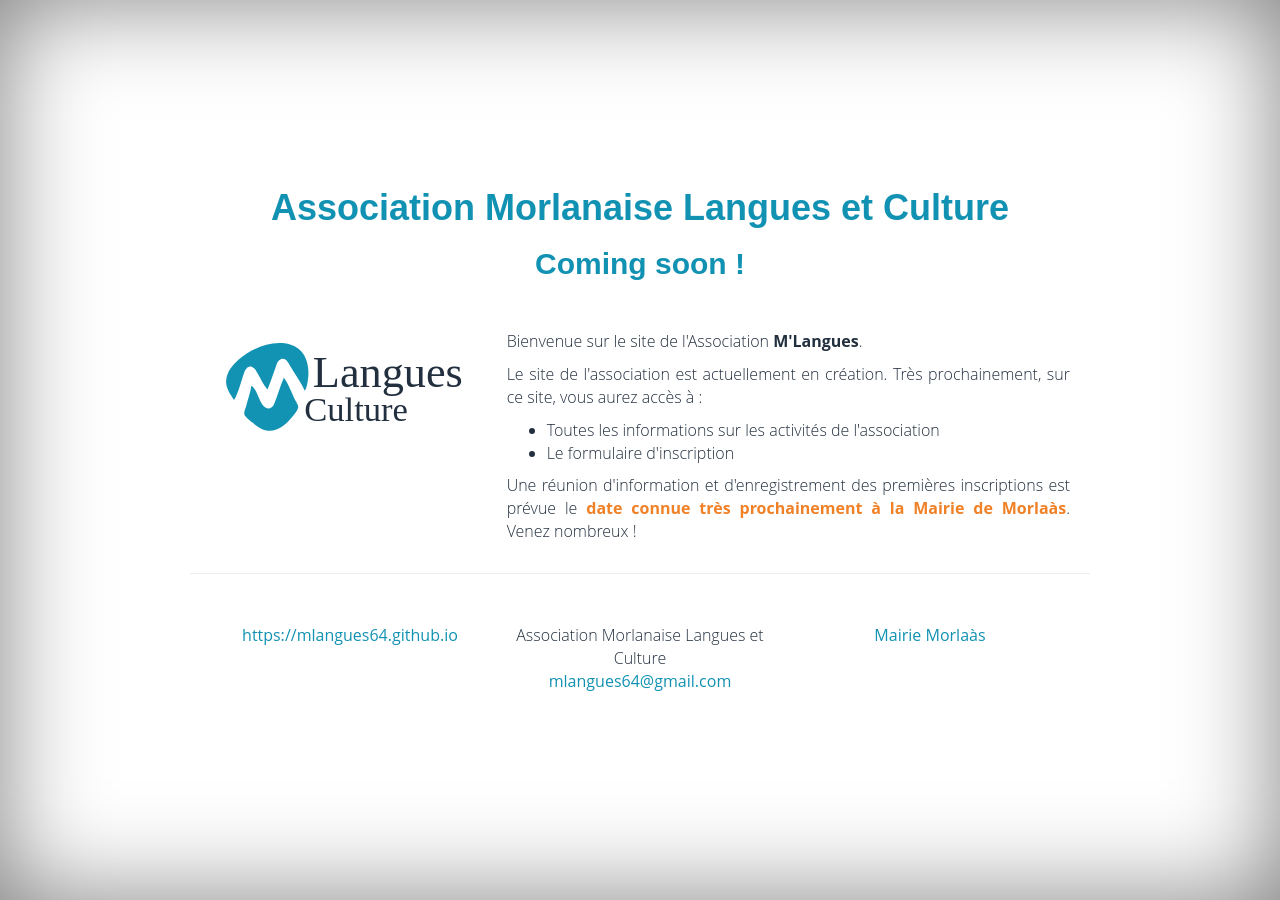
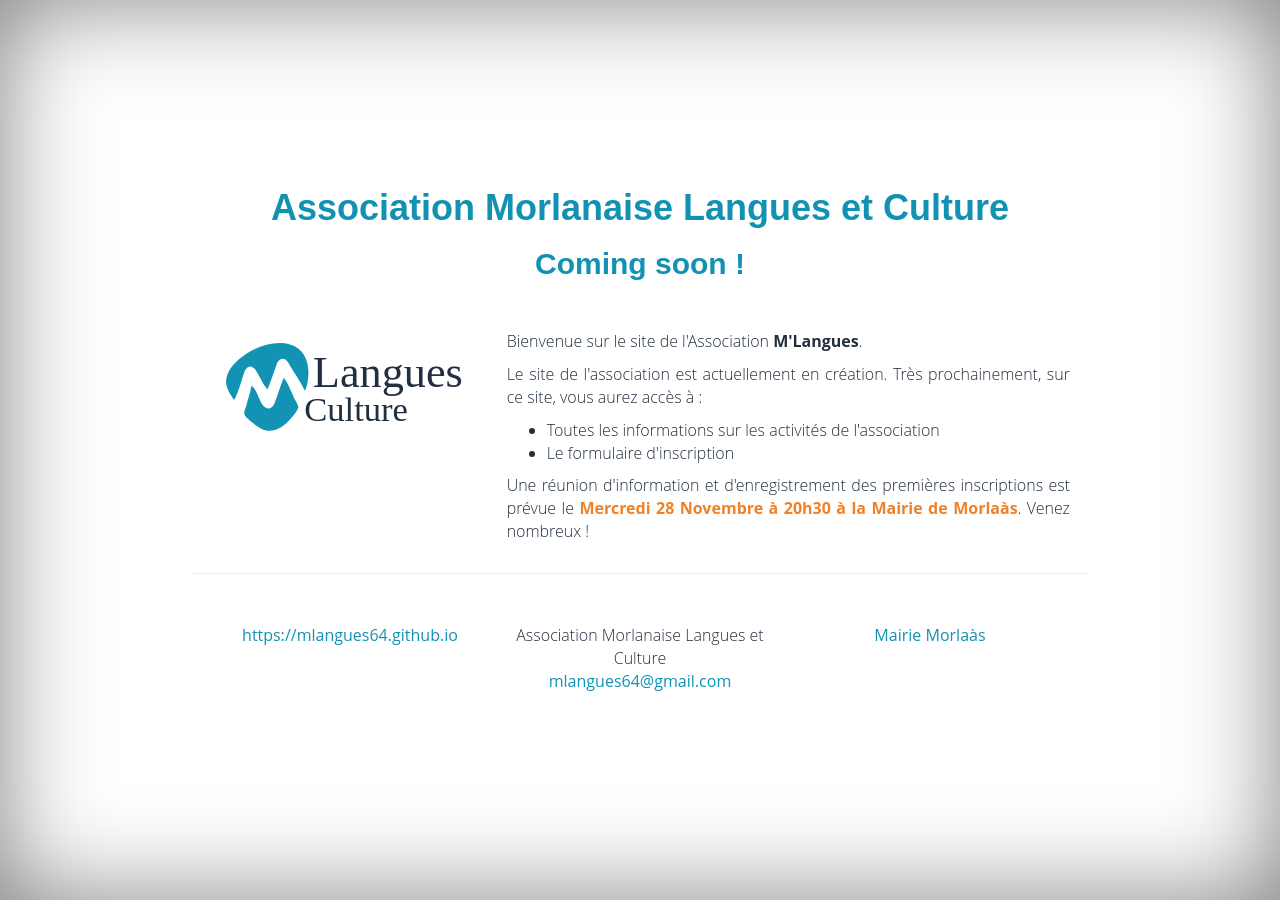
Before and after one commit to mlangues64/mlangues64.github.io, a Jekyll site: the page built from index.md, in a window 1280 px wide. Built offline with Jekyll 4.4.1, drawn with Linux system fonts in a browser that asks for light colours.

Commit message:
update date réunion d'information

```diff
--- a/index.md
+++ b/index.md
@@ -23,7 +23,7 @@ title: Coming soon !
 
     <p style="text-align:justify;">
     Une réunion d'information et d'enregistrement des premières inscriptions
-    est prévue le <b style="color: #F08127;"> date connue très prochainement à la Mairie de Morlaàs</b>. Venez
+    est prévue le <b style="color: #F08127;"> Mercredi 28 Novembre à 20h30 à la Mairie de Morlaàs</b>. Venez
     nombreux !
     </p>
 </div>
```
